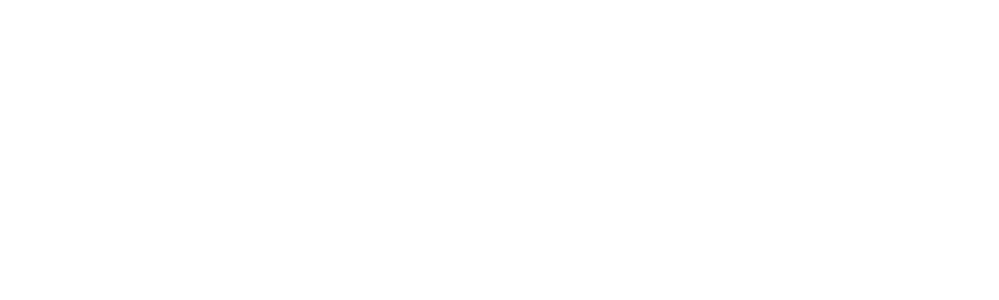
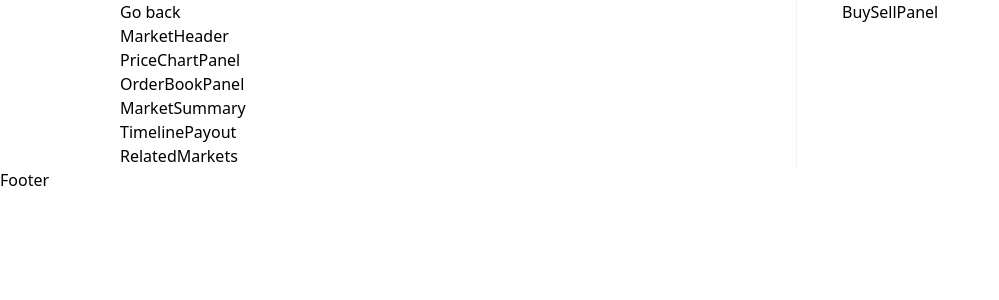
Before and after one commit to cindyeke/bayse-take-home-assessment, a Next.js app: page / in a window 1280 px wide. Shown: the top 300 px of the page, without its empty margins (0-999 px from the left). Built offline with nearby package versions, Linux system fonts and the light colour scheme.

Commit message:
feat: add page shell and desktop grid layout

```diff
--- a/src/app/page.tsx
+++ b/src/app/page.tsx
@@ -1,3 +1,14 @@
-export default function Home() {
-  return <main></main>;
+import Footer from "@/components/Footer";
+import MarketDetailGrid from "@/components/MarketDetailGrid";
+
+export default function MarketPage() {
+  return (
+    <>
+      <nav></nav>
+      <main>
+        <MarketDetailGrid />
+      </main>
+      <Footer />
+    </>
+  );
 }
--- /dev/null
+++ b/src/components/BuySellPanel.tsx
@@ -0,0 +1,5 @@
+const BuySellPanel = () => {
+  return <div>BuySellPanel</div>;
+};
+
+export default BuySellPanel;
--- /dev/null
+++ b/src/components/Footer.tsx
@@ -0,0 +1,5 @@
+const Footer = () => {
+  return <footer>Footer</footer>;
+};
+
+export default Footer;
--- /dev/null
+++ b/src/components/MarketDetailGrid.tsx
@@ -0,0 +1,29 @@
+import BuySellPanel from "./BuySellPanel";
+import MarketHeader from "./MarketHeader";
+import OrderBookPanel from "./OrderBookPanel";
+import PriceChartPanel from "./PriceChartPanel";
+import RelatedMarkets from "./RelatedMarkets";
+import TimelinePayout from "./TimelinePayout";
+import MarketSummary from "./MarketSummary";
+
+const MarketDetailGrid = () => {
+  return (
+    <div className="grid grid-cols-[1fr_363px] px-[120px]">
+      <div className="pr-[35px] border-r border-r-dark-blue-5 border-stroke">
+        {/* TO-DO:  add button to go back to markets page */}
+        <span>Go back</span>
+        <MarketHeader />
+        <PriceChartPanel />
+        <OrderBookPanel />
+        <MarketSummary />
+        <TimelinePayout />
+        <RelatedMarkets />
+      </div>
+      <div className="pl-[45px]">
+        <BuySellPanel />
+      </div>
+    </div>
+  );
+};
+
+export default MarketDetailGrid;
--- /dev/null
+++ b/src/components/MarketHeader.tsx
@@ -0,0 +1,5 @@
+const MarketHeader = () => {
+  return <div>MarketHeader</div>;
+};
+
+export default MarketHeader;
--- /dev/null
+++ b/src/components/MarketSummary.tsx
@@ -0,0 +1,5 @@
+const MarketSummary = () => {
+  return <div>MarketSummary</div>;
+};
+
+export default MarketSummary;
--- /dev/null
+++ b/src/components/OrderBookPanel.tsx
@@ -0,0 +1,5 @@
+const OrderBookPanel = () => {
+  return <div>OrderBookPanel</div>;
+};
+
+export default OrderBookPanel;
--- /dev/null
+++ b/src/components/PriceChartPanel.tsx
@@ -0,0 +1,5 @@
+const PriceChartPanel = () => {
+  return <div>PriceChartPanel</div>;
+};
+
+export default PriceChartPanel;
--- /dev/null
+++ b/src/components/RelatedMarkets.tsx
@@ -0,0 +1,5 @@
+const RelatedMarkets = () => {
+  return <div>RelatedMarkets</div>;
+};
+
+export default RelatedMarkets;
--- /dev/null
+++ b/src/components/TimelinePayout.tsx
@@ -0,0 +1,5 @@
+const TimelinePayout = () => {
+  return <div>TimelinePayout</div>;
+};
+
+export default TimelinePayout;
```
